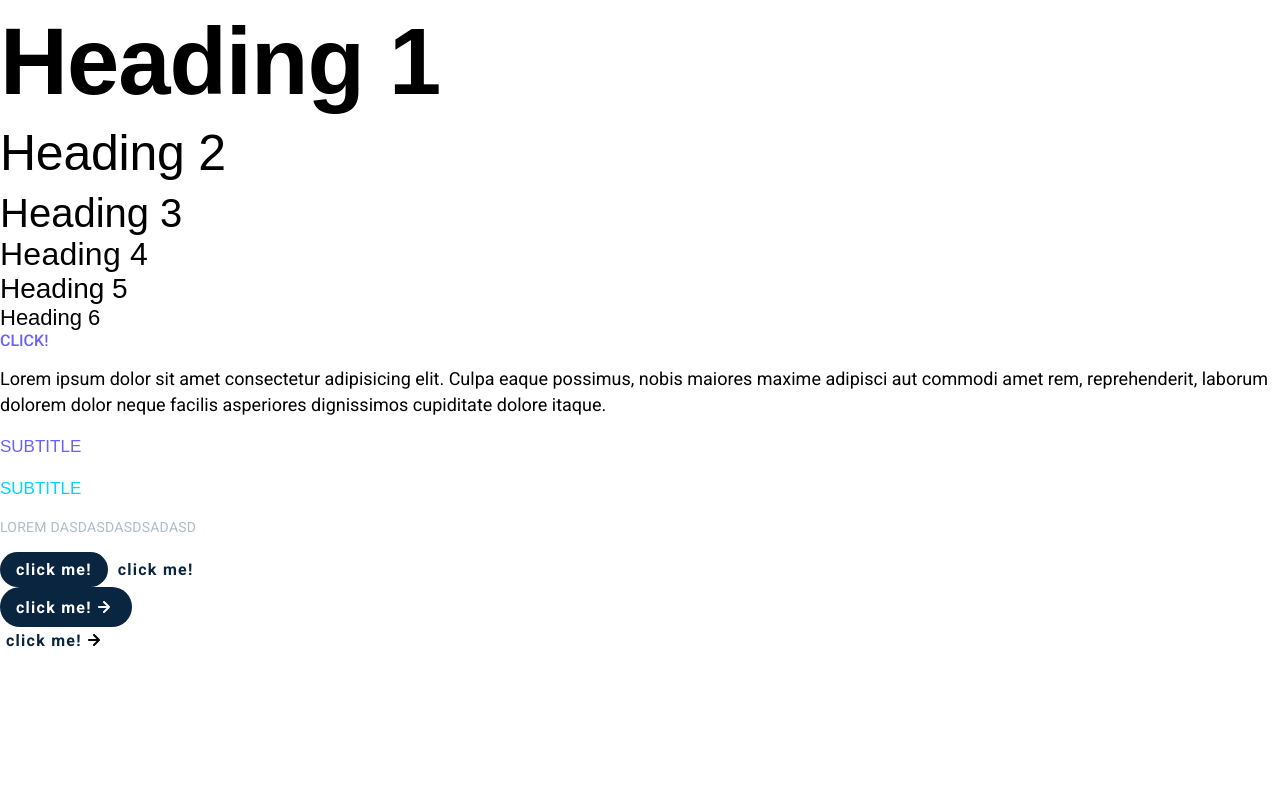
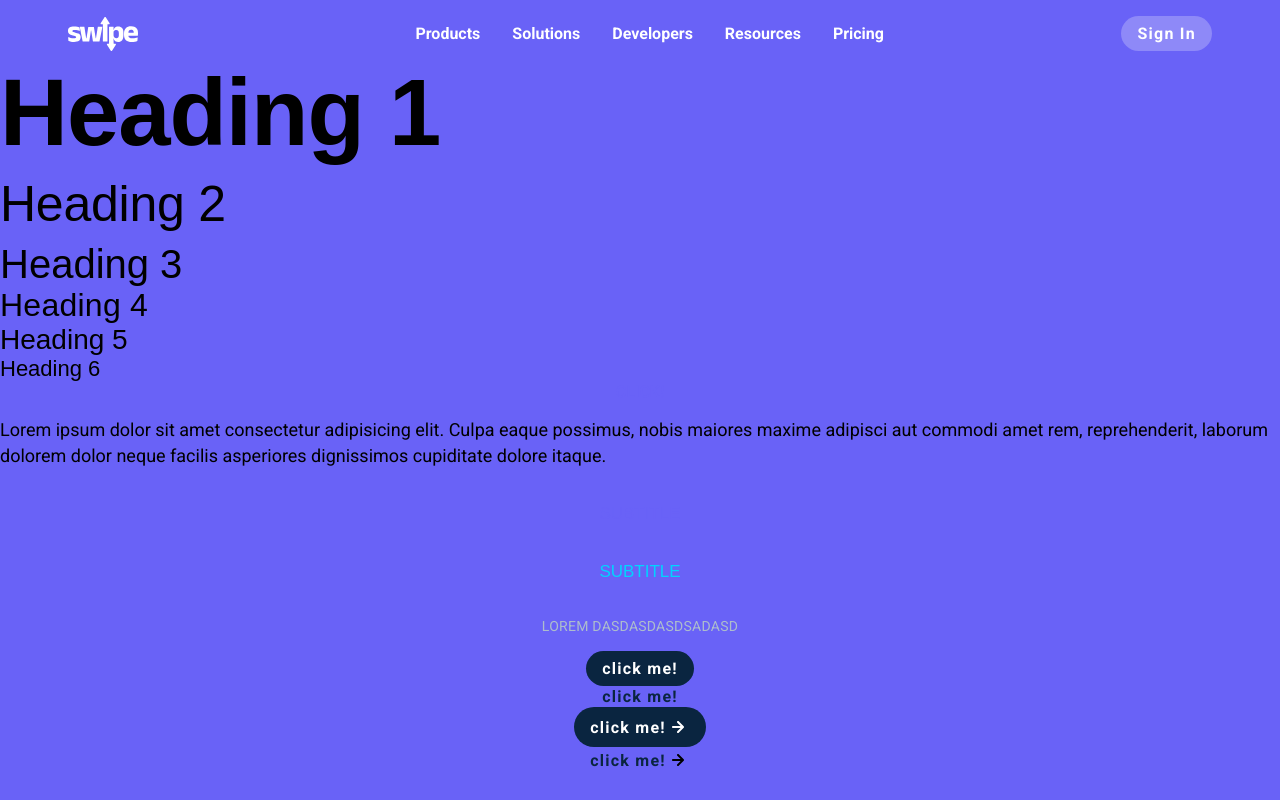
Before and after one commit to Re1sner/Swipe, a plain HTML site: page index.html in a window 1280 px wide. Drawn offline with Linux system fonts and the light colour scheme; a web font is replaced by a local one.

Commit message:
Add navbar

```diff
--- a/index.css
+++ b/index.css
@@ -24,6 +24,8 @@
 	--spacing-md: 16px;
 	--spacing-lg: 32px;
 	--spacing-xl: 64px;
+
+	--standard-width: 1144px;
 	/*COLORS*/
 	--purple-1: #6962f7;
 	--purple-2: #7000ff;
@@ -41,6 +43,11 @@ body {
 	margin: 0;
 	box-sizing: border-box;
 	padding: var(--spacing-sm) 0 0 0;
+	background-color: var(--purple-1);
+	display: flex;
+	flex-direction: column;
+	justify-content: center;
+	align-items: center;
 }
 
 h1 {
@@ -170,3 +177,34 @@ p {
 .with-icon > img {
 	transition: 0.25s ease;
 }
+
+/* NAVBAR*/
+.navbar {
+	display: flex;
+	justify-content: space-between;
+	align-items: center;
+	width: 100%;
+	max-width: var(--standard-width);
+	padding: 0 var(--spacing-md);
+}
+.menu {
+	display: flex;
+	list-style: none;
+	justify-content: center;
+	align-items: center;
+}
+.menu a {
+	color: var(--text-light);
+	margin: 0 var(--spacing-md);
+	font-weight: bold;
+}
+.menu a:hover {
+	text-decoration: underline;
+}
+
+.navbar-button {
+	background: rgb(250, 250, 250, 0.25);
+}
+.navbar-button:hover {
+	background: rgb(250, 250, 250, 0.5);
+}
--- a/index.html
+++ b/index.html
@@ -13,6 +13,17 @@
 		/>
 	</head>
 	<body>
+		<nav class="navbar">
+			<img src="assets/logo-white.svg" alt="Swipe, inc." />
+			<ul class="menu">
+				<li><a href="#">Products</a></li>
+				<li><a href="#">Solutions</a></li>
+				<li><a href="#">Developers</a></li>
+				<li><a href="#">Resources</a></li>
+				<li><a href="#">Pricing</a></li>
+			</ul>
+			<button class="primary-button navbar-button">Sign In</button>
+		</nav>
 		<h1>Heading 1</h1>
 		<h2>Heading 2</h2>
 		<h3>Heading 3</h3>
```
